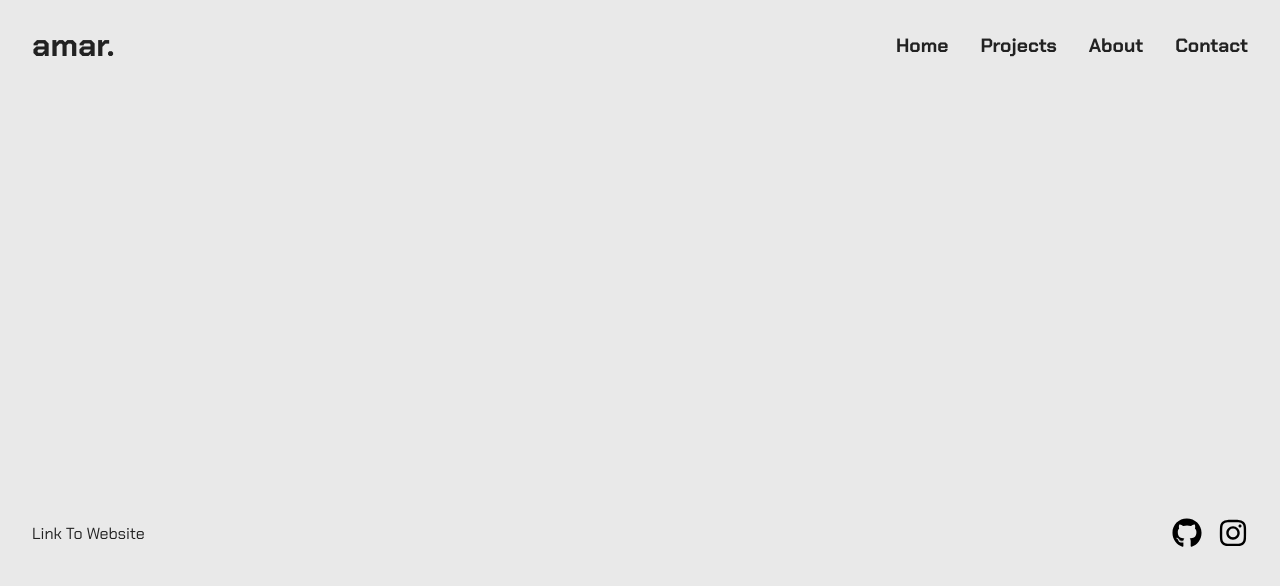
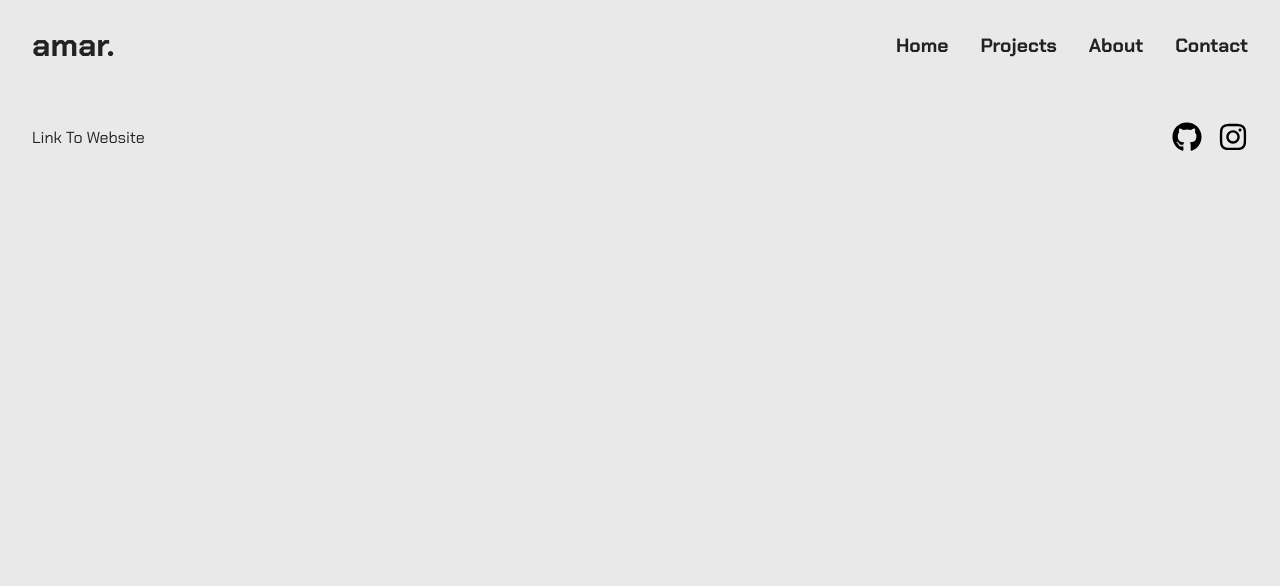
Before and after one commit to amarmurmu001/amar-portfolio, a React (Vite) app: page /projects in a window 1280 px wide. Shown: the top 586 px of the page. Built offline with nearby package versions, Linux system fonts and the light colour scheme.

Commit message:
fix: hero animation

```diff
--- a/src/assets/components/hero/Hero.jsx
+++ b/src/assets/components/hero/Hero.jsx
@@ -6,7 +6,7 @@ import amarbg from "../../img/amar-bg.png";
 
 const Hero = () => {
   useEffect(() => {
-    gsap.from(".character", { duration: 2, y: '100%', ease: 'expo.out',scale:0.6,delay:0 });
+    gsap.from(".character", { duration: 2, y: '30%', ease: 'expo.out', });
 
     gsap.to(".spread1", { duration: 1, y: -15, ease: 'power2.out' });
     gsap.to(".spread2", { duration: 1, y: 15, ease: 'power2.out' });
--- a/src/routes/Projects.css
+++ b/src/routes/Projects.css
@@ -1,3 +1,4 @@
 .projects{
-    height: 72vh;
+    height: auto;
+    padding: 90px;
 }
```
Also changed, not shown: src/routes/Projects.jsx (+8 -3 lines).
